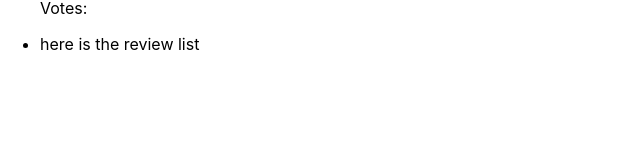
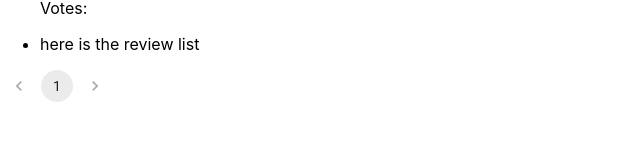
Before and after one commit to FimbulWinters/Games-Front-end, a React (Create React App) app: page / in a window 1280 px wide. Both pictures are taken after typing "Sample" into the empty fields and a click on the button "Login". Shown: the part 373-514 px from the top of the page, without its empty margins (0-640 px from the left). Built offline with nearby package versions, Linux system fonts and the light colour scheme; no server answers.

Commit message:
add basic structure for pagination

```diff
--- a/package.json
+++ b/package.json
@@ -3,12 +3,18 @@
   "version": "0.1.0",
   "private": true,
   "dependencies": {
+    "@emotion/react": "^11.10.5",
+    "@emotion/styled": "^11.10.5",
+    "@fontsource/roboto": "^4.5.8",
+    "@mui/icons-material": "^5.10.16",
+    "@mui/material": "^5.10.16",
     "@testing-library/jest-dom": "^5.16.5",
     "@testing-library/react": "^13.4.0",
     "@testing-library/user-event": "^13.5.0",
     "axios": "^1.2.0",
     "react": "^18.2.0",
     "react-dom": "^18.2.0",
+    "react-responsive": "^9.0.2",
     "react-router-dom": "^6.4.4",
     "react-scripts": "5.0.1",
     "web-vitals": "^2.1.4"
--- a/src/App.js
+++ b/src/App.js
@@ -3,6 +3,10 @@ import "./App.css";
 import { Splash } from "./Components/Splash";
 import { useState } from "react";
 import { Main } from "./Components/Main";
+import "@fontsource/roboto/300.css";
+import "@fontsource/roboto/400.css";
+import "@fontsource/roboto/500.css";
+import "@fontsource/roboto/700.css";
 
 function App() {
   const [initialLoad, setInitialLoad] = useState(true);
--- a/src/Components/Main.jsx
+++ b/src/Components/Main.jsx
@@ -3,8 +3,12 @@ import { Route, Routes } from "react-router-dom";
 import { Header } from "./Header";
 import { Nav } from "./Nav";
 import { ReviewsList } from "./ReviewsList";
+import Pagination from "@mui/material/Pagination";
+import { useMediaQuery } from "react-responsive";
+import Stack from "@mui/material/Stack";
 
 export const Main = () => {
+  const isLargeScreen = useMediaQuery({ minDeviceWidth: 768 });
   const [categories, setCategories] = useState([{}]);
   return (
     <div>
@@ -17,6 +21,7 @@ export const Main = () => {
         <Routes>
           <Route path="/:category" element={<ReviewsList />} />
         </Routes>
+        {isLargeScreen ? <Pagination /> : null}
       </main>
     </div>
   );
```
Also changed, not shown: 1 other file (tests, documents, lock files or other folders).
